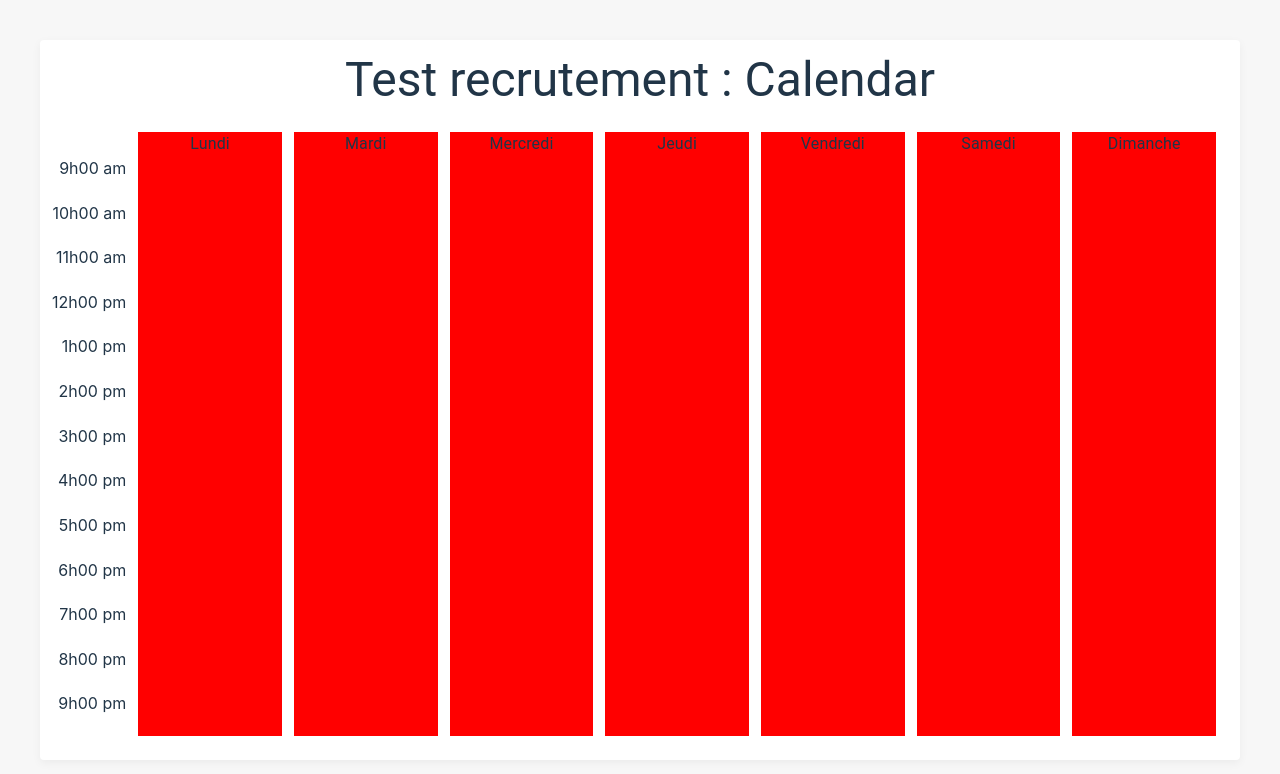
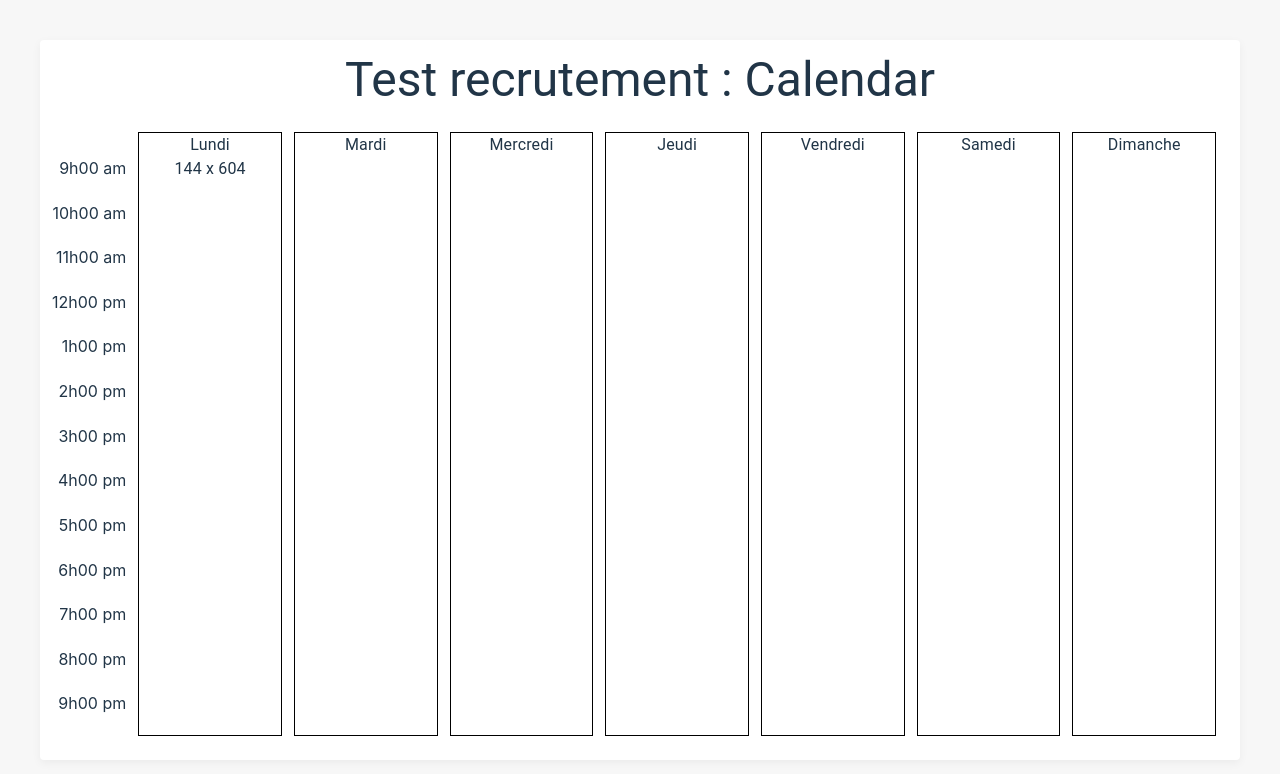
Before and after one commit to duftor/frontend_senior, a React (Vite) app: page / in a window 1280 px wide. Shown: the top 774 px of the page. Built offline with nearby package versions, Linux system fonts and the light colour scheme.

Commit message:
✨ Implement resize event

```diff
--- a/src/components/Calendar.jsx
+++ b/src/components/Calendar.jsx
@@ -2,9 +2,54 @@ import React from "react"
 import styled from "styled-components"
 import Typo from "./reusable-ui/Typo"
 import { decimalToTime, generateHours } from "../utils/time"
+import { useEffect } from "react"
+import { useState } from "react"
+import { useRef } from "react"
+import data from "../data/input.json"
+
+// function debounce(fn, ms) {
+// 	let timer
+// 	return (_) => {
+// 		clearTimeout(timer)
+// 		timer = setTimeout((_) => {
+// 			timer = null
+// 			fn.apply(this, arguments)
+// 		}, ms)
+// 	}
+// }
 
 export default function Calendar() {
+	// const [dimensions, setDimensions] = useState({
+	// 	height: window.innerHeight,
+	// 	width: window.innerWidth,
+	// })
+
 	const hours = generateHours(9, 21)
+
+	// useEffect(() => {
+	// 	const debouncedHandleResize = debounce(function handleResize() {
+	// 		setDimensions({
+	// 			height: window.innerHeight,
+	// 			width: window.innerWidth,
+	// 		})
+	// 	}, 1000)
+
+	// 	window.addEventListener("resize", debouncedHandleResize)
+
+	// 	return (_) => {
+	// 		window.removeEventListener("resize", debouncedHandleResize)
+	// 	}
+	// }, [])
+
+	const dayRef = useRef(null)
+	const [dimensions, setDimensions] = useState({ height: 0, width: 0 })
+
+	useEffect(() => {
+		setDimensions({
+			height: dayRef.current.offsetHeight,
+			width: dayRef.current.offsetWidth,
+		})
+	}, [])
 
 	return (
 		<CalendarStyled>
@@ -20,8 +65,16 @@ export default function Calendar() {
 					))}
 				</div>
 				<div className="calendar">
-					<div className="day">
-						<Typo variant="body1">Lundi</Typo>
+					<div className="day" ref={dayRef}>
+						<Typo variant="body1">
+							Lundi <br />{" "}
+							<div>
+								{dimensions.width} x {dimensions.height}
+							</div>
+							{/* <div>
+								Rendered at {dimensions.width} x {dimensions.height}
+							</div> */}
+						</Typo>
 					</div>
 					<div className="day">
 						<Typo variant="body1">Mardi</Typo>
@@ -98,7 +151,8 @@ const CalendarStyled = styled.div`
 		gap: 12px;
 
 		.day {
-			background: red;
+			/* background: red; */
+			border: 1px solid black;
 			flex: 1;
 			display: flex;
 			text-align: center;
```
